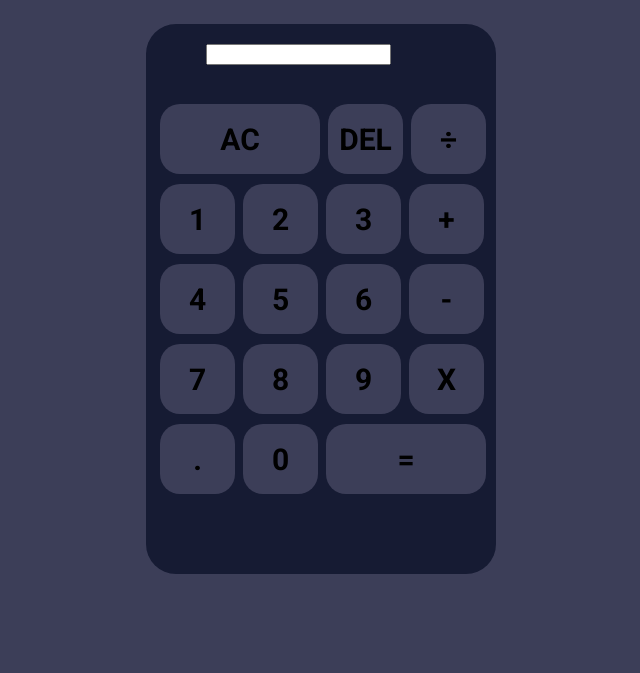
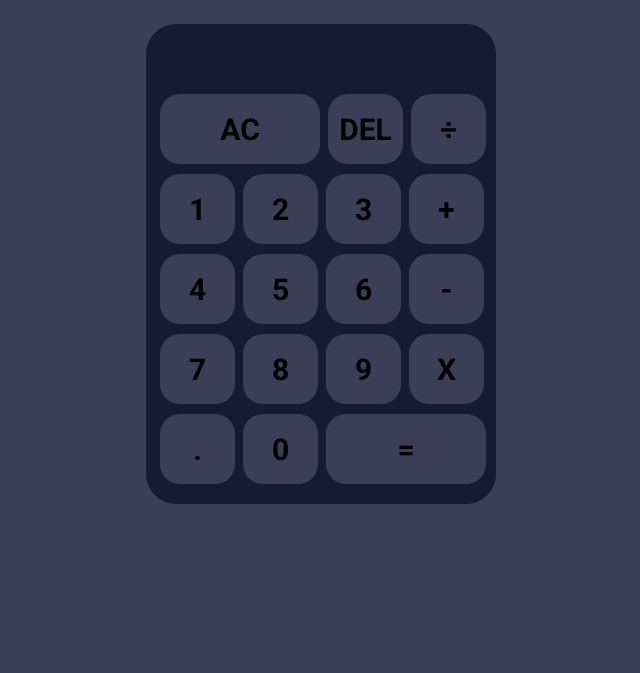
Before and after one commit to the-Exalter/caculator, a plain HTML site: page index.html in a window 1280 px wide. Shown: the part 127-800 px from the top of the page, without its empty margins (319-959 px from the left). Drawn offline with nearby package versions, Linux system fonts and the light colour scheme.

Commit message:
Update style.css

```diff
--- a/style.css
+++ b/style.css
@@ -11,21 +11,23 @@ body {
     margin-right: auto;
     background-color: #161b33;
     width: 330px;
-    height: 530px;
+    height: 460px;
     border-radius: 30px;
     padding: 10px;
 }
 #calculator:hover {
     box-shadow: 20px 20px 100px #424479;
 }
-#output, #prev-dis {
-    background-color: #161b33;
-}
+
 #prev-dis, #output {
     width: 250px;
     height: 50px;
-    margin-top: 10px;
+/*     margin-top: 10px; */
     margin-left: 50px;
+    font-family: 'Roboto', sans-serif;
+    font-size: 30px;
+    font-weight: bold;
+    background-color: #161b33;
 }
 button {
     border-radius: 20px;
@@ -46,3 +48,14 @@ button:hover {
 #ac, #\= {
     width: 160px;
 }
+#opt {
+    text-align: right;
+    background-color: #161b33;
+    height: 50px;
+    width: 250px;
+    color: #fff;
+    font-family: 'Roboto', sans-serif;
+    font-size: 45px;
+    font-weight: bold;
+    border: none;
+}
```
